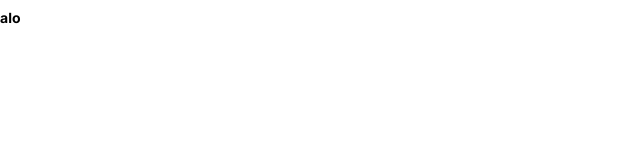
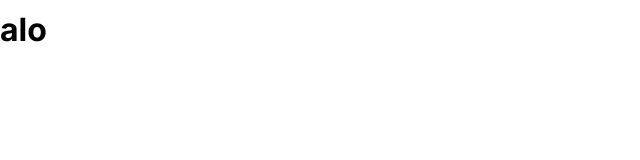
Before and after one commit to EzequielBispo/RebocAI, a Next.js app: page / in a window 1280 px wide. Shown: the top 160 px of the page, without its empty margins (0-640 px from the left). Built offline with nearby package versions, Linux system fonts and the light colour scheme.

Commit message:
Tamanho da fonte alterado.

```diff
--- a/src/app/components/Titulo.js
+++ b/src/app/components/Titulo.js
@@ -5,9 +5,7 @@
 const Titulo = styled.h1`
   width: 185px;
   height: 17px;
-  font-style: normal;
   font-weight: 700;
-  font-size: 14px;
   line-height: 17px;
   color: #000000;
 `;
```
